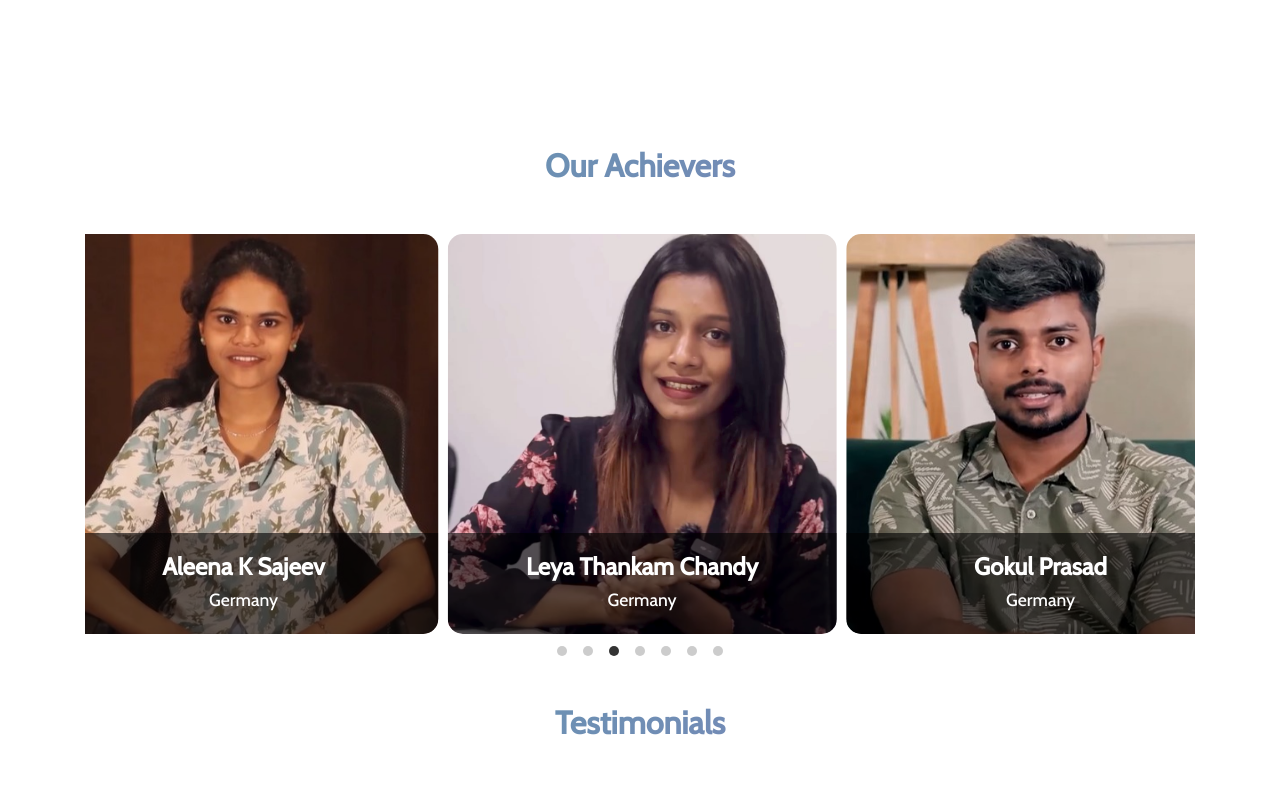
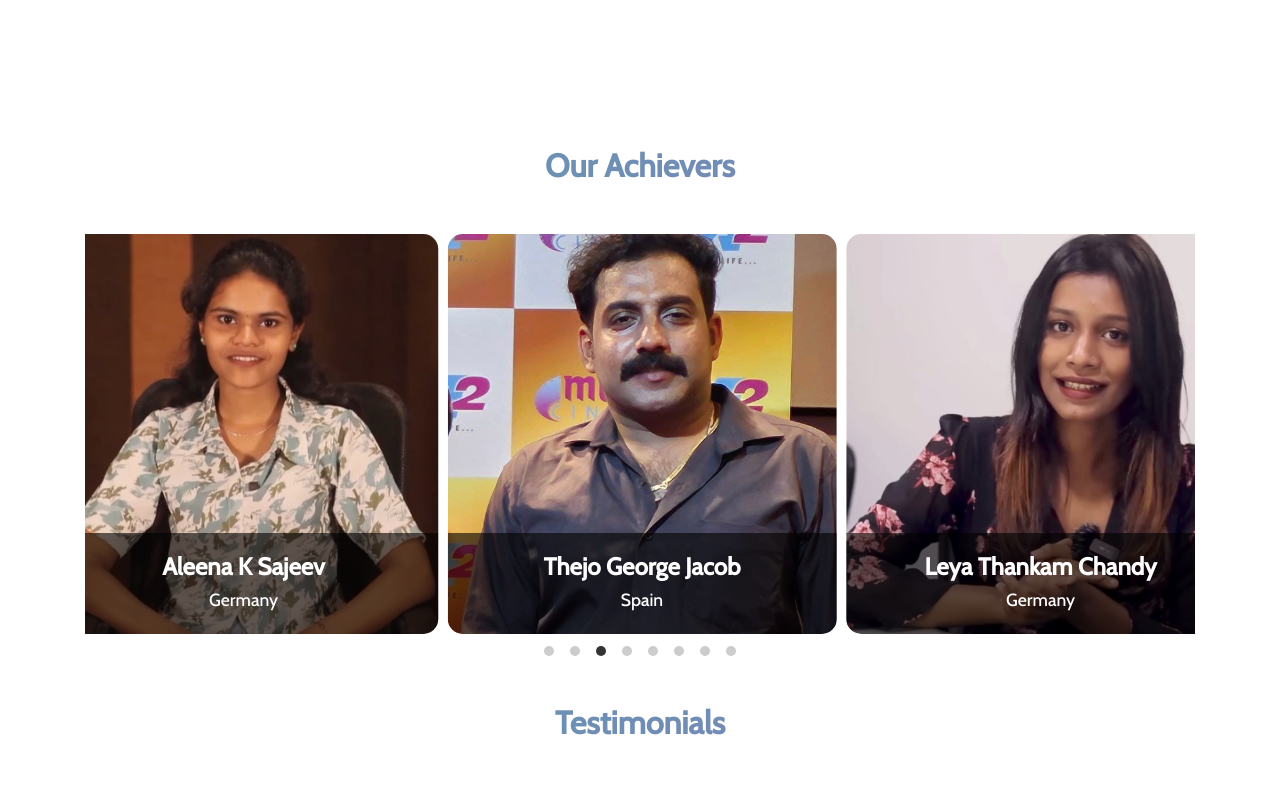
Before and after one commit to lifeplannerdev/lpdev, a Django app: page / in a window 1280 px wide. Shown: the part 2247-3037 px from the top of the page. Run offline with Django 5.2, Linux system fonts and the light colour scheme; data that the repository does not hold is empty; some libraries are stand-ins or nearby versions; some web fonts are replaced.

Commit message:
7th commit

```diff
--- a/templates/home.html
+++ b/templates/home.html
@@ -1771,7 +1771,12 @@ window.addEventListener("click", function (event) {
             <p>Germany</p>
         </div>
     </div>
-
+    <div class="carousel-cell" style="background-image: url(static/thejo.jpg); position: relative;">
+        <div class="carousel-info">
+            <h4>Thejo George Jacob</h4>
+            <p>Spain</p>
+        </div>
+        </div>
     <!-- Carousel Cell 3 -->
     <div class="carousel-cell" style="background-image: url(static/laya.jpg); position: relative;">
         <div class="carousel-info">
@@ -1799,7 +1804,9 @@ window.addEventListener("click", function (event) {
             <h4>Amantu Kurian</h4>
             <p>Germany</p>
         </div>
+
     </div>
+
     <div class="carousel-cell" style="background-image: url(static/aleenasabu.jpg); position: relative;">
         <div class="carousel-info">
             <h4>Aleena Sabu</h4>
```
Also changed, not shown: static/thejo.jpg (added).
